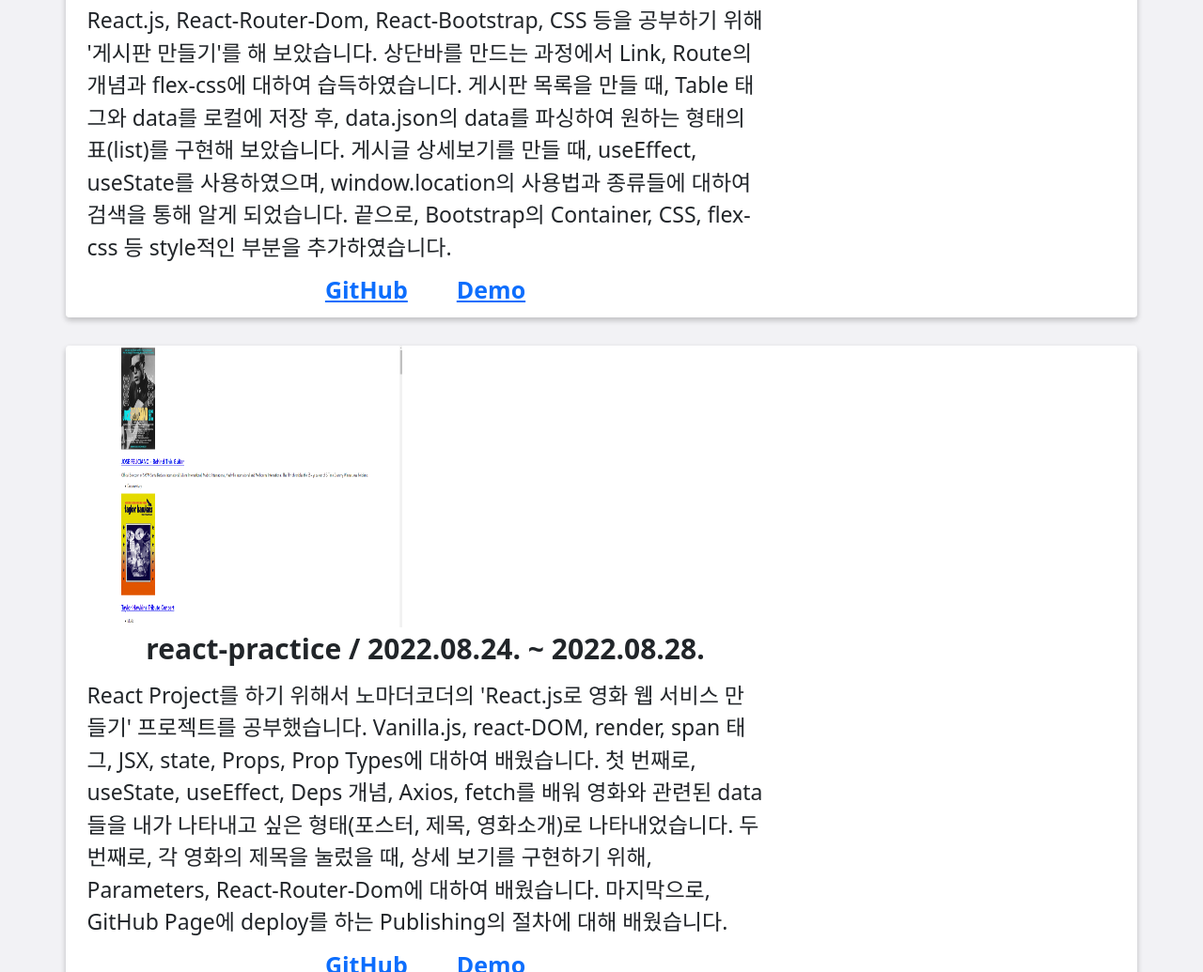
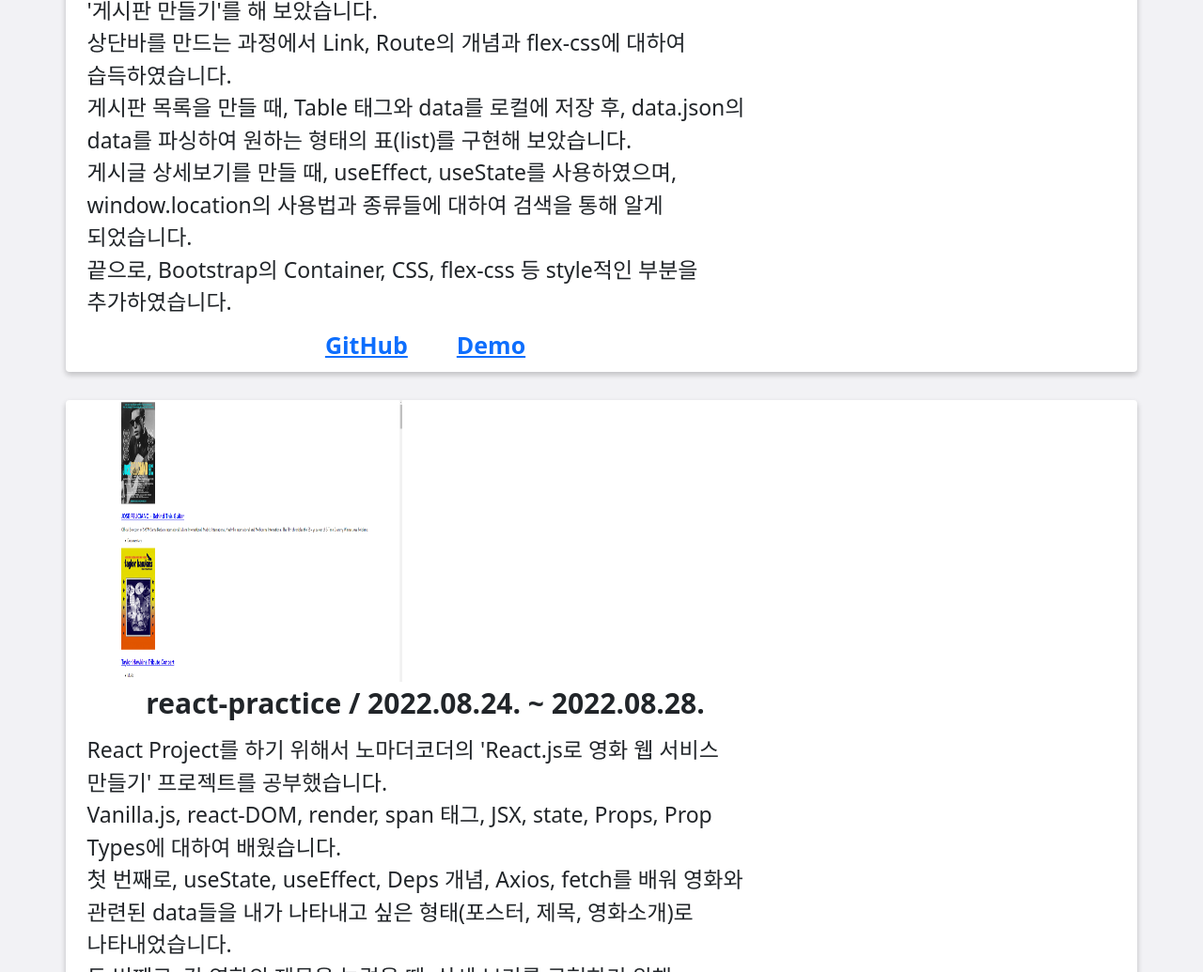
Before and after one commit to ParkHyunj/ParkHyunj.github..io, a website: page index.html in a window 1280 px wide. Shown: the part 1765-2800 px from the top of the page at 94% size. Drawn offline with nearby package versions, Linux system fonts and the light colour scheme.

Commit message:
DOCS: 줄바꿈 수정

```diff
--- a/custome.css
+++ b/custome.css
@@ -1,19 +1,21 @@
 #about .x {
     font-size: 30px;
-    font-weight: 700;
+    font-weight: 500;
     color: #000000;
+    word-break: keep-all;
 }
 
 #skills>ul {
     font-size: 22px;
     text-align:left;
-    max-width:1200px;
+    max-width:1350px;
     font-weight:500;
     color: #000000;
 }
 
 #projects .z {
     text-align:left;
+    word-break: keep-all;
 }
 
 #projects .y{
@@ -44,3 +46,6 @@
     width:400px;
     object-fit: cover;
 }
+#skills ul{
+    word-break: keep-all;
+}
--- a/index.html
+++ b/index.html
@@ -76,9 +76,8 @@
                 </div>
                 <div class="col-md-8">
                     <p class="x">
-                        React.js를 중점으로 프론트엔드 개발자가 되기 위해 공부하고 있으며, Javascript, Git, Redux, Node.js, jqery, python, Unix도 거부감 없이 익숙합니다.
-                        프론트엔드 개발자가 되기 위해서 열정과 노력을 기반으로, 같이 일하는 사람들과의 의사소통이 중요하다고 생각합니다.
-                        저는 사용자 경험을 중요시하며, 새로운 것에 대한 호기심과 도전의식을 가지며, 동료들에게 신뢰를 얻을 수 있는 개발자가 되겠습니다.
+                        React.js를 중점으로 프론트엔드 개발자가 되기 위해 공부하고 있으며, Javascript, Git, Redux, Node.js, jqery, python, Unix에 거부감 없이 익숙합니다.<br>
+                        항상 최적의 사용자 경험을 위해서 고민하며, 열정과 노력을 기반으로, 같이 일하는 사람들과의 의사소통을 중요시 하는 개발자가 되겠습니다.
                     </p>
                 </div>
             </div>
@@ -161,11 +160,11 @@
                     <div class="col-md-8">
                         <p class="y">first-project / 2022.08.30. ~ 2022.09.18.</p>
                         <p class="z">
-                            React.js, React-Router-Dom, React-Bootstrap, CSS 등을 공부하기 위해 '게시판 만들기'를 해 보았습니다.
-                            상단바를 만드는 과정에서 Link, Route의 개념과 flex-css에 대하여 습득하였습니다.
-                            게시판 목록을 만들 때, Table 태그와 data를 로컬에 저장 후, data.json의 data를 파싱하여 원하는 형태의 표(list)를 구현해 보았습니다.
-                            게시글 상세보기를 만들 때, useEffect, useState를 사용하였으며, window.location의 사용법과 종류들에 대하여 검색을 통해 알게 되었습니다.
-                            끝으로, Bootstrap의 Container, CSS, flex-css 등 style적인 부분을 추가하였습니다.
+                            React.js, React-Router-Dom, React-Bootstrap, CSS 등을 공부하기 위해 '게시판 만들기'를 해 보았습니다.<br>
+                            상단바를 만드는 과정에서 Link, Route의 개념과 flex-css에 대하여 습득하였습니다.<br>
+                            게시판 목록을 만들 때, Table 태그와 data를 로컬에 저장 후, data.json의 data를 파싱하여 원하는 형태의 표(list)를 구현해 보았습니다.<br>
+                            게시글 상세보기를 만들 때, useEffect, useState를 사용하였으며, window.location의 사용법과 종류들에 대하여 검색을 통해 알게 되었습니다.<br>
+                            끝으로, Bootstrap의 Container, CSS, flex-css 등 style적인 부분을 추가하였습니다.<br>
                         </p>
                         <p class="w">
                             <a href="https://github.com/ParkHyunj/first-project.git">GitHub</a>
@@ -184,10 +183,10 @@
                     <div class="col-md-8">
                         <p class="y">react-practice / 2022.08.24. ~ 2022.08.28.</p>
                         <p class="z">
-                            React Project를 하기 위해서 노마더코더의 'React.js로 영화 웹 서비스 만들기' 프로젝트를 공부했습니다.
-                            Vanilla.js, react-DOM, render, span 태그, JSX, state, Props, Prop Types에 대하여 배웠습니다.
-                            첫 번째로, useState, useEffect, Deps 개념, Axios, fetch를 배워 영화와 관련된 data들을 내가 나타내고 싶은 형태(포스터, 제목, 영화소개)로 나타내었습니다.
-                            두 번째로, 각 영화의 제목을 눌렀을 때, 상세 보기를 구현하기 위해, Parameters, React-Router-Dom에 대하여 배웠습니다.
+                            React Project를 하기 위해서 노마더코더의 'React.js로 영화 웹 서비스 만들기' 프로젝트를 공부했습니다.<br>
+                            Vanilla.js, react-DOM, render, span 태그, JSX, state, Props, Prop Types에 대하여 배웠습니다.<br>
+                            첫 번째로, useState, useEffect, Deps 개념, Axios, fetch를 배워 영화와 관련된 data들을 내가 나타내고 싶은 형태(포스터, 제목, 영화소개)로 나타내었습니다.<br>
+                            두 번째로, 각 영화의 제목을 눌렀을 때, 상세 보기를 구현하기 위해, Parameters, React-Router-Dom에 대하여 배웠습니다.<br>
                             마지막으로, GitHub Page에 deploy를 하는 Publishing의 절차에 대해 배웠습니다.
                         </p>
                         <p class="w">
@@ -207,11 +206,11 @@
                     <div class="col-md-8">
                         <p class="y">learning-redux / 2022.09.27 ~ 2022.09.29.</p>
                         <p class="z">
-                            React를 배우는데, Redux가 자주 언급되어 노마더코더에서 Vanilla.js, React-Redux에 대하여 공부를 하게 되었습니다.
-                            기존의 프론트엔드 데이터 흐름을 관리하는 방식인 MVC 패턴(Model, View, Controller)의 단점을 없애기 위해, 단방향 데이터 흐름의 특징을 갖는 라이브러리인 Redux를 사용하게 된 것입니다.
-                            최상위 Component에서 관리하는 것이 아닌, Redux Store에서 data를 관리해서, 어떤 액션이 취해졌는지, 어떻게 변경되었는지를 쉽게 알 수 있게 되었습니다.
-                            마지막으로, Redux-toolkit을 이용하여 React-Redux를 공부하는데 있어서 코드가 간결해지는 효과를 얻을 수 있었습니다.
-                            이 project를 통해 state를 관리할 수 있고, 변경 및 수정된 과정 또한 볼 수 있는 장점이 있는 Redux를 vanilla-redux, react-redux로 나눠 배웠습니다.
+                            React를 배우는데, Redux가 자주 언급되어 노마더코더에서 Vanilla.js, React-Redux에 대하여 공부를 하게 되었습니다.<br>
+                            기존의 프론트엔드 데이터 흐름을 관리하는 방식인 MVC 패턴(Model, View, Controller)의 단점을 없애기 위해, 단방향 데이터 흐름의 특징을 갖는 라이브러리인 Redux를 사용하게 된 것입니다.<br>
+                            최상위 Component에서 관리하는 것이 아닌, Redux Store에서 data를 관리해서, 어떤 액션이 취해졌는지, 어떻게 변경되었는지를 쉽게 알 수 있게 되었습니다.<br>
+                            마지막으로, Redux-toolkit을 이용하여 React-Redux를 공부하는데 있어서 코드가 간결해지는 효과를 얻을 수 있었습니다.<br>
+                            이 project를 통해 state를 관리할 수 있고, 변경 및 수정된 과정 또한 볼 수 있는 장점이 있는 Redux를 vanilla-redux, react-redux로 나눠 배웠습니다.<br>
                         </p>
                         <p class="w">
                             <a href="https://github.com/ParkHyunj/learning-redux.git">GitHub</a>
@@ -230,10 +229,11 @@
                     <div class="col-md-8">
                         <p class="y">react-hooks / 2022.09.26. ~ 2022.09.27.</p>
                         <p class="z">
-                            사람들은 Component 사이에서 상태와 관련된 로직을 재사용하기 어려우며, 복잡한 Component들은 이해하기 쉽지 않고, Class는 사람과 기계를 혼동시킨다는 이유로 Hook을 사용합니다.
-                            그래서 저는 노마더코더에서 react-hooks에 관해 공부를 하게 되었습니다.
-                            기존에 react-practice를 하며, useState, useEffect에 대하여 배웠지만, 많은 hook 종류들에 배웠고, 각각의 쓰임새가 코딩을 짜는데 효율적이며, 그 기능들 또한 매우 흥미로웠습니다.
-                            현재는 package들의 버전이 많이 바뀌어서 사용하지 않거나 혹은 다른 hook으로 대체된 것들도 배웠습니다.
+                            <!-- Component 사이에서 상태와 관련된 로직을 재사용하기 어려우며, 복잡한 Component들은 이해하기 쉽지 않고, Class는 사람과 기계를 혼동시킨다는 이유로 Hook을 사용<br>
+                            그래서 저는  -->
+                            노마더코더에서 react-hooks에 관해 공부를 하게 되었습니다.<br>
+                            기존에 react-practice를 하며, useState, useEffect에 대하여 배웠지만, 많은 hook 종류들에 배웠고, 각각의 쓰임새가 코딩을 짜는데 효율적이며, 그 기능들 또한 매우 흥미로웠습니다.<br>
+                            현재는 package들의 버전이 많이 바뀌어서 사용하지 않거나 혹은 다른 hook으로 대체된 것들도 배웠습니다.<br>
                         </p>
                         <p class="w">
                             <a href="https://github.com/ParkHyunj/react-hooks.git">GitHub</a>
@@ -252,8 +252,8 @@
                     <div class="col-md-8">
                         <p class="y">ParkHyunj.github.io / 2022.09.19</p>
                         <p class="z">
-                            GitHub Hosting을 통해서 포트폴리오 페이지를 만들었습니다.
-                            인터넷에 있는 템플릿을 사용하였고, 스타일을 수정하였습니다.
+                            GitHub Hosting을 통해서 포트폴리오 페이지를 만들었습니다.<br>
+                            인터넷에 있는 템플릿을 사용하였고, 스타일을 수정하였습니다.<br>
                         </p>
                         <p class="w">
                             <a href="https://github.com/ParkHyunj/ParkHyunj.github.io.git">GitHub</a>
@@ -283,12 +283,14 @@
             <li>C++ : c언어를 확장하여 만든 객체지향 프로그래밍 언어로써, ubuntu나 linux의 운영체계가 어느정도 c++에 의존하는 만큼, 많은 곳에 범용적으로 사용되고 있다.
                 c++로 어떤 학급의 학생들의 시험 점수 및 성적 통계 내기를 할 수 있다.</li> -->
             <li>Unix, Linus : cli 환경에서 작업하는데 거부감이 없으며, 오류 처리 함수 및 메시지를 출력하고, 메모리 할당을 할 수 있습니다.</li>
-            <li>HTML5, CSS3 : styling effects(CSS3)를 할 수 있고, device accessdevice access(동작센서 등의 h/w 기능을 웹에서 직접 제어)를 할 수 있습니다.</li>
-            <li>Android, C, C++ : 안드로이드 환경에서 NDK 설정 및 JNI로 레이아웃을 설정하여, 작성한 네이티브 소스를 빌드하여 앱의 일부를 구현하는 등, 수동으로 native build를 하는데, 거부감이 없습니다.
+            <li>HTML5, CSS3 : styling effects(CSS3)를 할 수 있고, device accessdevice access(동작센서 등의 h/w 기능을 웹에서 직접 제어)를 할 수 있습니다.<br>
+                              HTML5, CSS3를 작성할 때, 프레임워크의 한 종류인 Bootstrap v5을 사용하여 Grid 시스템, 레이아웃 등 반응형 웹을 다양하게 활용할 수 있습니다.
+            </li>
+            <li>Android, C, C++ : 안드로이드 환경에서 NDK 설정 및 JNI로 레이아웃을 설정하여, 작성한 네이티브 소스를 빌드하여 앱의 일부를 구현하는 등, 수동으로 native build를 하는데, 거부감이 없습니다.<br>
                 또한 c는 함수를 이용하고, c++은 객체를 이용하는 언어로써, 모든 기술, 언어에 있어서 기본적인 언어라고 할 수 있습니다.</li>
-            <li>jQuery : class랑 id를 통해 element를 선택하고, 제어하는 것에 익숙하며, 대표적으로 $(this), .find(), .siblings()와 같이 다양한 method에 대하여 사용할 수 있습니다.
+            <li>jQuery : class랑 id를 통해 element를 선택하고, 제어하는 것에 익숙하며, 대표적으로 $(this), .find(), .siblings()와 같이 다양한 method에 대하여 사용할 수 있습니다.<br>
                 또한, jQery는 JavaScript의 라이브러리로써, method 다음에는 .으로 꼬리에 꼬리를 무는 형식으로, chain이라고도 불립니다.</li>
-            <li>Git : Git을 통해 버전 관리를 할 수 있고, 여러 개의 Branch를 통해 개발한 뒤, 프로그램에 합치는 방식(Merge)를 할 수 있습니다.
+            <li>Git : Git을 통해 버전 관리를 할 수 있고, 여러 개의 Branch를 통해 개발한 뒤, 프로그램에 합치는 방식(Merge)를 할 수 있습니다.<br>
                  GitHub Repository에 push, pull, commit을 할 수 있습니다. README 파일도 프로젝트에 맞춰서 내용을 설명하거나 수정할 수 있습니다.</li>
         </ul>
     </div>
```
